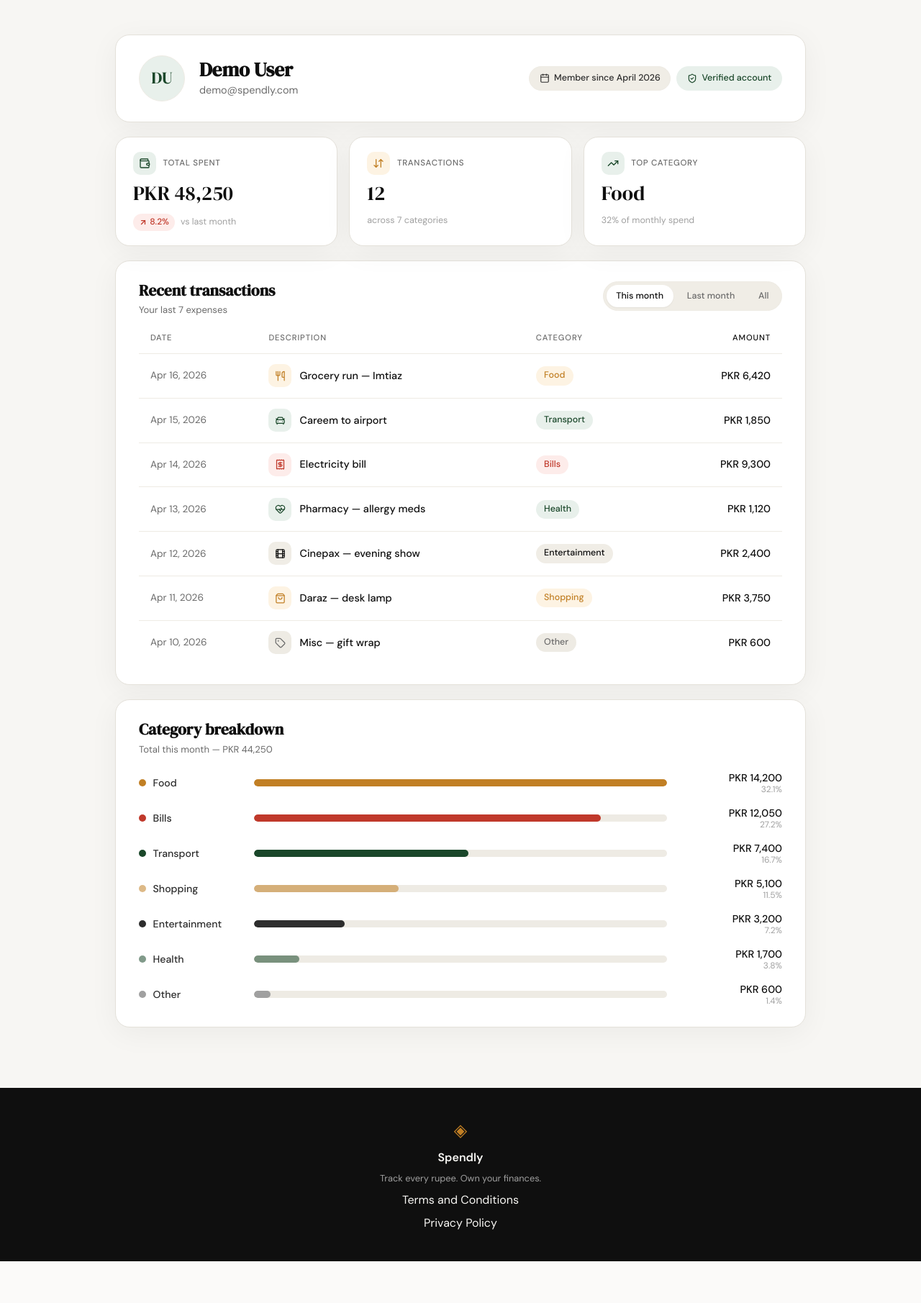
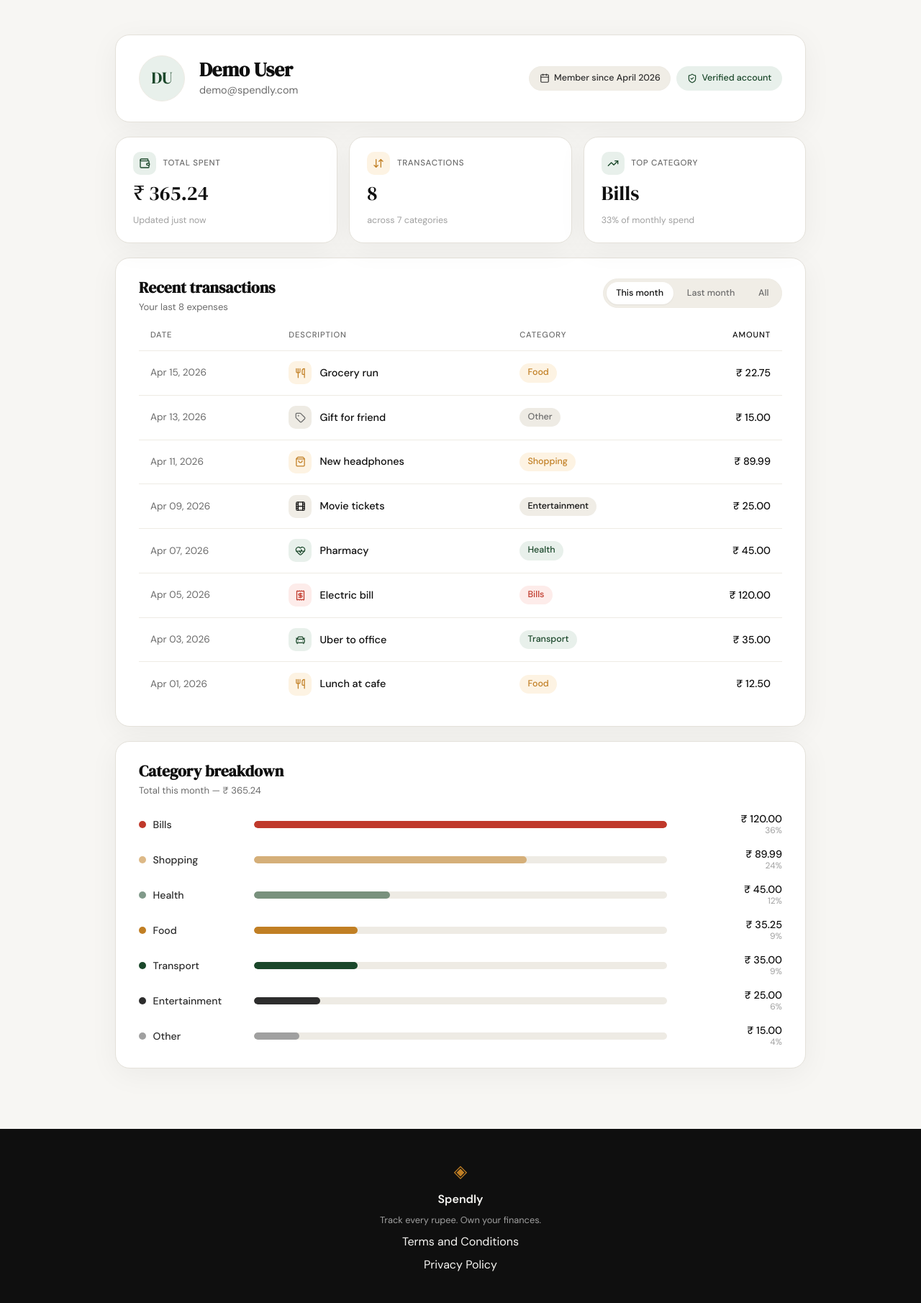
Before and after one commit to AhsanBilal157/todo_ClaudeCode, a Flask app: page /profile in a window 1280 px wide. Shown: the part 61-1872 px from the top of the page at 72% size. Before the commit the page ends 1814 px from the top, so only its background shows below. Run offline with Flask 3, Linux system fonts and the light colour scheme; a user stored in the database is signed in; data comes from the database, SQL or seed files in the repository.

Commit message:
feat(profile): wire /profile to real DB queries (step 05)
Replaces hardcoded demo dicts with four helpers in database/queries.py
(get_user_by_id, get_summary_stats, get_recent_transactions,
get_category_breakdown) and renders real per-user data on /profile.
Swaps PKR → ₹ everywhere on the page and handles the empty-state
path (new user with no expenses) without crashing. Adds 21 tests
covering each helper plus the route.

Co-Authored-By: Claude Opus 4.7 (1M context) <noreply@anthropic.com>

```diff
--- a/app.py
+++ b/app.py
@@ -1,11 +1,11 @@
 import re
 import sqlite3
-from datetime import datetime
 
 from flask import Flask, render_template, request, redirect, url_for, session
 from werkzeug.security import generate_password_hash, check_password_hash
 
 from database.db import get_db, init_db, seed_db
+from database import queries
 
 app = Flask(__name__)
 app.secret_key = "dev-secret-key-change-in-production"
@@ -121,64 +121,28 @@ def profile():
     if not session.get("user_id"):
         return redirect(url_for("login"))
 
-    conn = get_db()
-    try:
-        user = conn.execute(
-            "SELECT id, name, email, created_at FROM users WHERE id = ?",
-            (session["user_id"],),
-        ).fetchone()
-    finally:
-        conn.close()
-
+    user = queries.get_user_by_id(session["user_id"])
     if user is None:
         session.pop("user_id", None)
         return redirect(url_for("login"))
 
-    member_since = "—"
-    if user["created_at"]:
-        try:
-            dt = datetime.strptime(user["created_at"], "%Y-%m-%d %H:%M:%S")
-            member_since = f"{dt:%B %Y}"
-        except ValueError:
-            member_since = "—"
+    user_id = session["user_id"]
+    stats = queries.get_summary_stats(user_id)
+    expenses = queries.get_recent_transactions(user_id, limit=10)
+    breakdown = queries.get_category_breakdown(user_id)
+    breakdown_max_pct = max((b["pct"] for b in breakdown), default=1)
 
     initials = "".join(part[0] for part in user["name"].split()[:2]).upper() or "?"
-
-    # Demo data for design preview only — replaced by real DB query in Step 07.
-    demo_stats = {
-        "total_spent": 48250,
-        "transactions": 12,
-        "top_category": "Food",
-    }
-    demo_expenses = [
-        {"date": "Apr 16, 2026", "description": "Grocery run — Imtiaz",     "category": "Food",          "amount": 6420},
-        {"date": "Apr 15, 2026", "description": "Careem to airport",        "category": "Transport",     "amount": 1850},
-        {"date": "Apr 14, 2026", "description": "Electricity bill",         "category": "Bills",         "amount": 9300},
-        {"date": "Apr 13, 2026", "description": "Pharmacy — allergy meds",  "category": "Health",        "amount": 1120},
-        {"date": "Apr 12, 2026", "description": "Cinepax — evening show",   "category": "Entertainment", "amount": 2400},
-        {"date": "Apr 11, 2026", "description": "Daraz — desk lamp",        "category": "Shopping",      "amount": 3750},
-        {"date": "Apr 10, 2026", "description": "Misc — gift wrap",         "category": "Other",         "amount":  600},
-    ]
-    demo_breakdown = [
-        {"category": "Food",          "amount": 14200},
-        {"category": "Bills",         "amount": 12050},
-        {"category": "Transport",     "amount":  7400},
-        {"category": "Shopping",      "amount":  5100},
-        {"category": "Entertainment", "amount":  3200},
-        {"category": "Health",        "amount":  1700},
-        {"category": "Other",         "amount":   600},
-    ]
-    breakdown_max = max((b["amount"] for b in demo_breakdown), default=1)
 
     return render_template(
         "profile.html",
         user=user,
         initials=initials,
-        member_since=member_since,
-        demo_stats=demo_stats,
-        demo_expenses=demo_expenses,
-        demo_breakdown=demo_breakdown,
-        breakdown_max=breakdown_max,
+        member_since=user["member_since"],
+        stats=stats,
+        expenses=expenses,
+        breakdown=breakdown,
+        breakdown_max_pct=breakdown_max_pct,
     )
 
 
--- a/templates/profile.html
+++ b/templates/profile.html
@@ -2,7 +2,7 @@
 
 {% block title %}Profile — Spendly{% endblock %}
 
-{% set bd_total = demo_breakdown|sum(attribute='amount') %}
+{% set bd_total = breakdown|sum(attribute='amount') %}
 {% set cat_icon = {
     'Food': 'utensils',
     'Transport': 'car-front',
@@ -14,8 +14,6 @@
 } %}
 
 {% block content %}
-
-{# Demo data on this page is for design preview only — replaced in Step 07. #}
 
 <section class="profile-section">
     <div class="profile-container">
@@ -48,12 +46,9 @@
                     <span class="stat-icon stat-icon-accent"><i data-lucide="wallet"></i></span>
                     <span class="stat-label">Total spent</span>
                 </div>
-                <span class="stat-value">PKR {{ "{:,}".format(demo_stats.total_spent) }}</span>
+                <span class="stat-value">₹ {{ "{:,.2f}".format(stats.total_spent) }}</span>
                 <div class="stat-foot">
-                    <span class="stat-delta stat-delta-up">
-                        <i data-lucide="arrow-up-right"></i> 8.2%
-                    </span>
-                    <span class="stat-foot-text">vs last month</span>
+                    <span class="stat-foot-text">Updated just now</span>
                 </div>
             </div>
 
@@ -62,9 +57,9 @@
                     <span class="stat-icon stat-icon-amber"><i data-lucide="arrow-down-up"></i></span>
                     <span class="stat-label">Transactions</span>
                 </div>
-                <span class="stat-value">{{ demo_stats.transactions }}</span>
+                <span class="stat-value">{{ stats.transaction_count }}</span>
                 <div class="stat-foot">
-                    <span class="stat-foot-text">across {{ demo_breakdown|length }} categories</span>
+                    <span class="stat-foot-text">across {{ breakdown|length }} categor{{ 'y' if breakdown|length == 1 else 'ies' }}</span>
                 </div>
             </div>
 
@@ -73,10 +68,14 @@
                     <span class="stat-icon stat-icon-accent"><i data-lucide="trending-up"></i></span>
                     <span class="stat-label">Top category</span>
                 </div>
-                <span class="stat-value">{{ demo_stats.top_category }}</span>
+                <span class="stat-value">{{ stats.top_category }}</span>
                 <div class="stat-foot">
-                    {% set top_amt = (demo_breakdown|selectattr('category','equalto',demo_stats.top_category)|map(attribute='amount')|first) or 0 %}
-                    <span class="stat-foot-text">{{ ((top_amt / bd_total) * 100)|round(0)|int }}% of monthly spend</span>
+                    {% if breakdown and bd_total > 0 %}
+                        {% set top_amt = (breakdown|selectattr('name','equalto',stats.top_category)|map(attribute='amount')|first) or 0 %}
+                        <span class="stat-foot-text">{{ ((top_amt / bd_total) * 100)|round(0)|int }}% of monthly spend</span>
+                    {% else %}
+                        <span class="stat-foot-text">No spend yet</span>
+                    {% endif %}
                 </div>
             </div>
         </div>
@@ -86,7 +85,7 @@
             <header class="panel-header">
                 <div class="panel-title-wrap">
                     <h2 class="panel-title">Recent transactions</h2>
-                    <p class="panel-sub">Your last {{ demo_expenses|length }} expenses</p>
+                    <p class="panel-sub">Your last {{ expenses|length }} expense{{ '' if expenses|length == 1 else 's' }}</p>
                 </div>
                 <div class="panel-tools">
                     <span class="filter-pill is-active">This month</span>
@@ -95,6 +94,7 @@
                 </div>
             </header>
 
+            {% if expenses %}
             <div class="tx-table-wrap">
                 <table class="tx-table">
                     <thead>
@@ -106,24 +106,30 @@
                         </tr>
                     </thead>
                     <tbody>
-                        {% for e in demo_expenses %}
+                        {% for e in expenses %}
                         <tr>
                             <td class="tx-date">{{ e.date }}</td>
                             <td>
                                 <div class="tx-desc">
                                     <span class="tx-desc-icon cat-{{ e.category|lower }}">
-                                        <i data-lucide="{{ cat_icon[e.category] }}"></i>
+                                        <i data-lucide="{{ cat_icon.get(e.category, 'tag') }}"></i>
                                     </span>
                                     <span class="tx-desc-text">{{ e.description }}</span>
                                 </div>
                             </td>
                             <td><span class="tx-pill cat-{{ e.category|lower }}">{{ e.category }}</span></td>
-                            <td class="tx-amount">PKR {{ "{:,}".format(e.amount) }}</td>
+                            <td class="tx-amount">₹ {{ "{:,.2f}".format(e.amount) }}</td>
                         </tr>
                         {% endfor %}
                     </tbody>
                 </table>
             </div>
+            {% else %}
+            <div class="tx-empty">
+                <p>You haven't logged any expenses yet.</p>
+                <a class="btn-primary" href="{{ url_for('add_expense') }}">Add your first expense</a>
+            </div>
+            {% endif %}
         </section>
 
         <!-- BREAKDOWN -->
@@ -131,29 +137,32 @@
             <header class="panel-header">
                 <div class="panel-title-wrap">
                     <h2 class="panel-title">Category breakdown</h2>
-                    <p class="panel-sub">Total this month — PKR {{ "{:,}".format(bd_total) }}</p>
+                    <p class="panel-sub">Total this month — ₹ {{ "{:,.2f}".format(bd_total) }}</p>
                 </div>
             </header>
 
+            {% if breakdown %}
             <div class="bd-list">
-                {% for b in demo_breakdown %}
-                {% set pct = (b.amount / bd_total * 100) %}
+                {% for b in breakdown %}
                 <div class="bd-row">
                     <div class="bd-cat">
-                        <span class="bd-cat-dot bar-{{ b.category|lower }}"></span>
-                        <span class="bd-cat-name">{{ b.category }}</span>
+                        <span class="bd-cat-dot bar-{{ b.name|lower }}"></span>
+                        <span class="bd-cat-name">{{ b.name }}</span>
                     </div>
                     <div class="bd-track">
-                        <div class="bd-fill bar-{{ b.category|lower }}"
-                             style="width: {{ (b.amount / breakdown_max * 100)|round(0, 'floor') }}%;"></div>
+                        <div class="bd-fill bar-{{ b.name|lower }}"
+                             style="width: {{ ((b.pct / breakdown_max_pct) * 100)|round(0, 'floor') }}%;"></div>
                     </div>
                     <div class="bd-meta">
-                        <span class="bd-amount">PKR {{ "{:,}".format(b.amount) }}</span>
-                        <span class="bd-pct">{{ pct|round(1) }}%</span>
+                        <span class="bd-amount">₹ {{ "{:,.2f}".format(b.amount) }}</span>
+                        <span class="bd-pct">{{ b.pct }}%</span>
                     </div>
                 </div>
                 {% endfor %}
             </div>
+            {% else %}
+            <p class="bd-empty">Log some expenses to see your category breakdown.</p>
+            {% endif %}
         </section>
 
     </div>
```
Also changed, not shown: database/queries.py (+118 -4 lines), tests/test_breakdown.py (added, +51 -0 lines), tests/test_profile_route.py (added, +67 -0 lines), tests/test_summary.py (added, +61 -0 lines), tests/test_transactions.py (added, +57 -0 lines).
